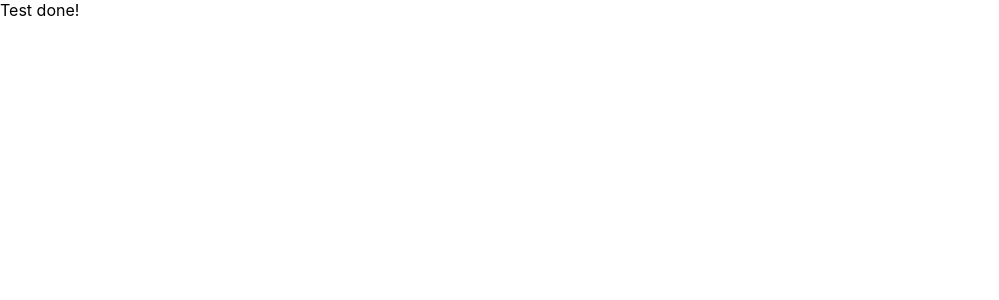
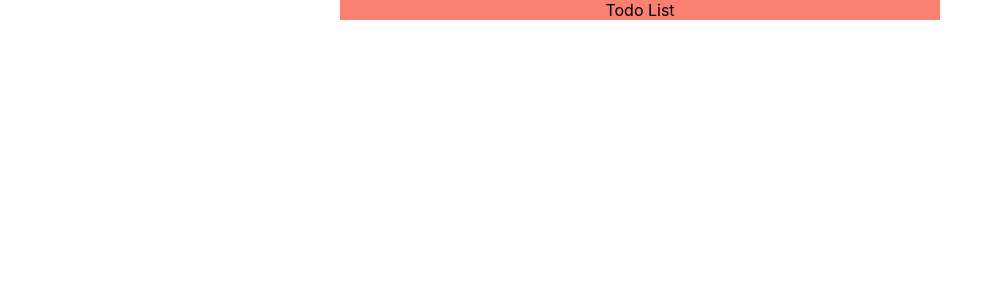
Before and after one commit to pcjs156/django_react_todo, a React (Create React App) app in the folder frontend/: page / in a window 1280 px wide. Shown: the top 300 px of the page, without its empty margins (0-999 px from the left). Built offline with nearby package versions, Linux system fonts and the light colour scheme.

Commit message:
feat: Add TodoContainer

```diff
--- a/frontend/src/App.js
+++ b/frontend/src/App.js
@@ -1,9 +1,11 @@
+import React from 'react';
 import './App.css';
+import TodoContainer from './TodoContainer';
 
 function App() {
   return (
     <div>
-      Test done!
+      <TodoContainer />
     </div>
   );
 }
--- /dev/null
+++ b/frontend/src/TodoContainer.css
@@ -0,0 +1,4 @@
+.todo-container {
+    text-align: center;
+    background-color: salmon;
+}
--- /dev/null
+++ b/frontend/src/TodoContainer.js
@@ -0,0 +1,16 @@
+import React, { Component } from 'react';
+import Container from '@material-ui/core/Container';
+
+import './TodoContainer.css';
+
+class TodoContainer extends Component {
+    render() {
+        return (
+            <Container maxWidth="sm" className="todo-container">
+                <div>Todo List</div>
+            </Container>
+        )
+    }
+}
+
+export default TodoContainer;
```
